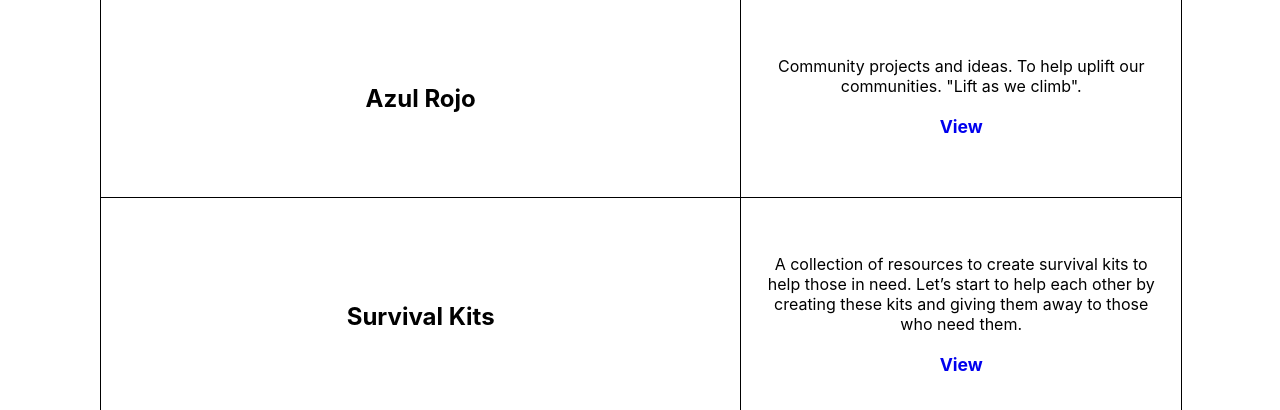
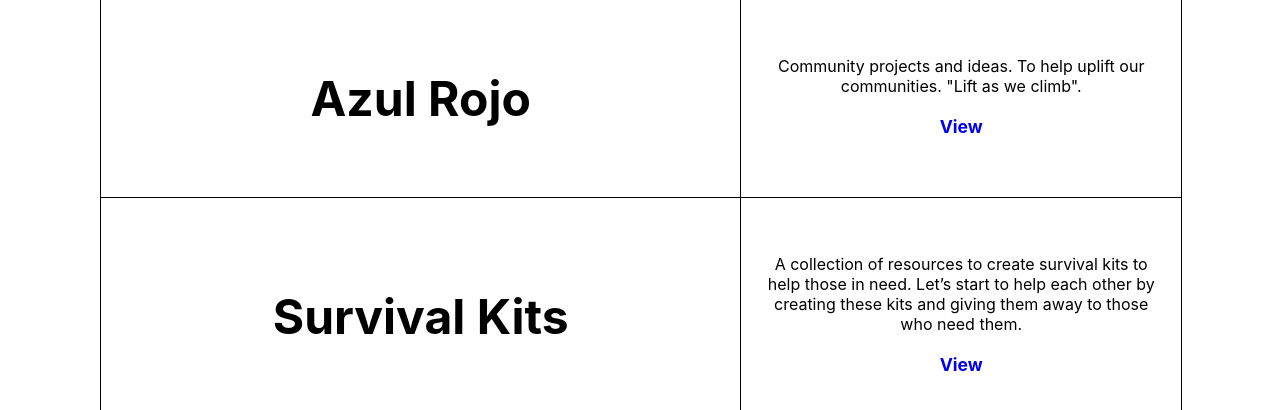
Before and after one commit to azul-rojo/azul-rojas.github.io, a React (Create React App) app: page / in a window 1280 px wide. Shown: the top 410 px of the page. Built offline with nearby package versions, Linux system fonts and the light colour scheme.

Commit message:
change heading font size

```diff
--- a/src/component/SectionCard/styles.module.scss
+++ b/src/component/SectionCard/styles.module.scss
@@ -18,6 +18,7 @@
   .headingPanel {
     align-items: center;
     display: flex;
+    font-size: 2rem;
     justify-content: center;
     padding: 20px 10px;
   }
```
